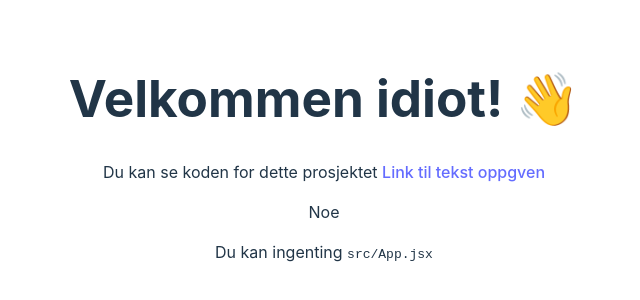
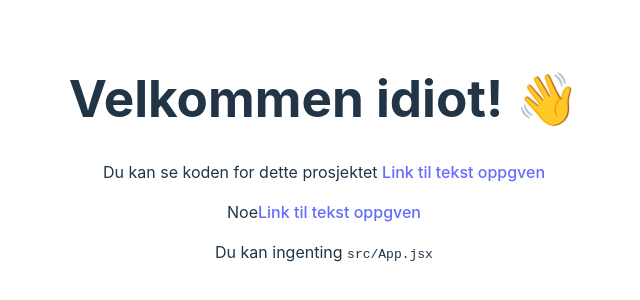
Before and after one commit to chrisslettebo/Bekk-Project, a React (Vite) app: page / in a window 1280 px wide. Shown: the part 242-542 px from the top of the page, without its empty margins (316-956 px from the left). Built offline with nearby package versions, Linux system fonts and the light colour scheme.

Commit message:
prøver nok engang

```diff
--- a/src/App.jsx
+++ b/src/App.jsx
@@ -13,6 +13,9 @@ function App() {
       </p>
       <p>
           Noe
+          <a href="Side1/page_1.jsx">
+          Link til tekst oppgven
+        </a>
       </p>
       <p>
         Du kan ingenting <code>src/App.jsx</code>
```
